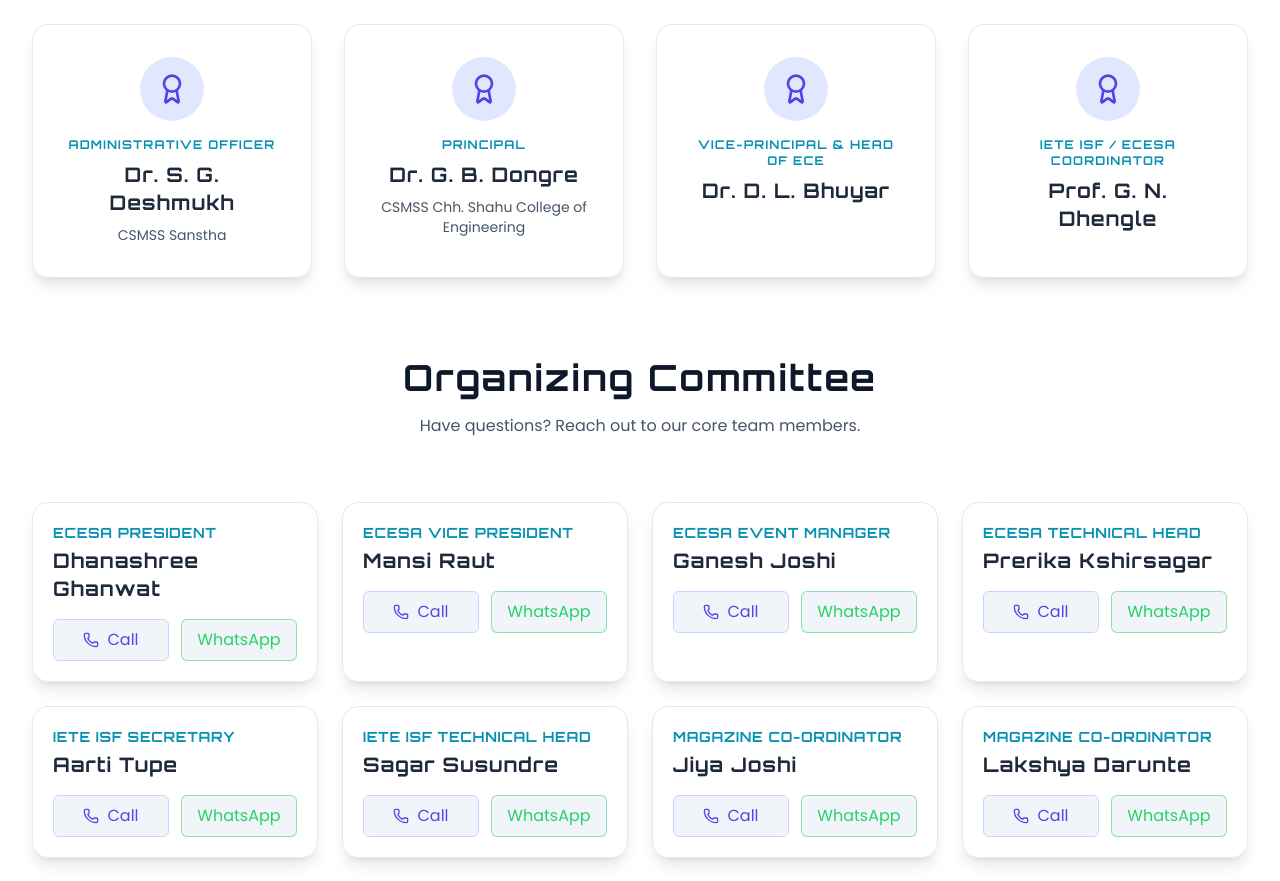
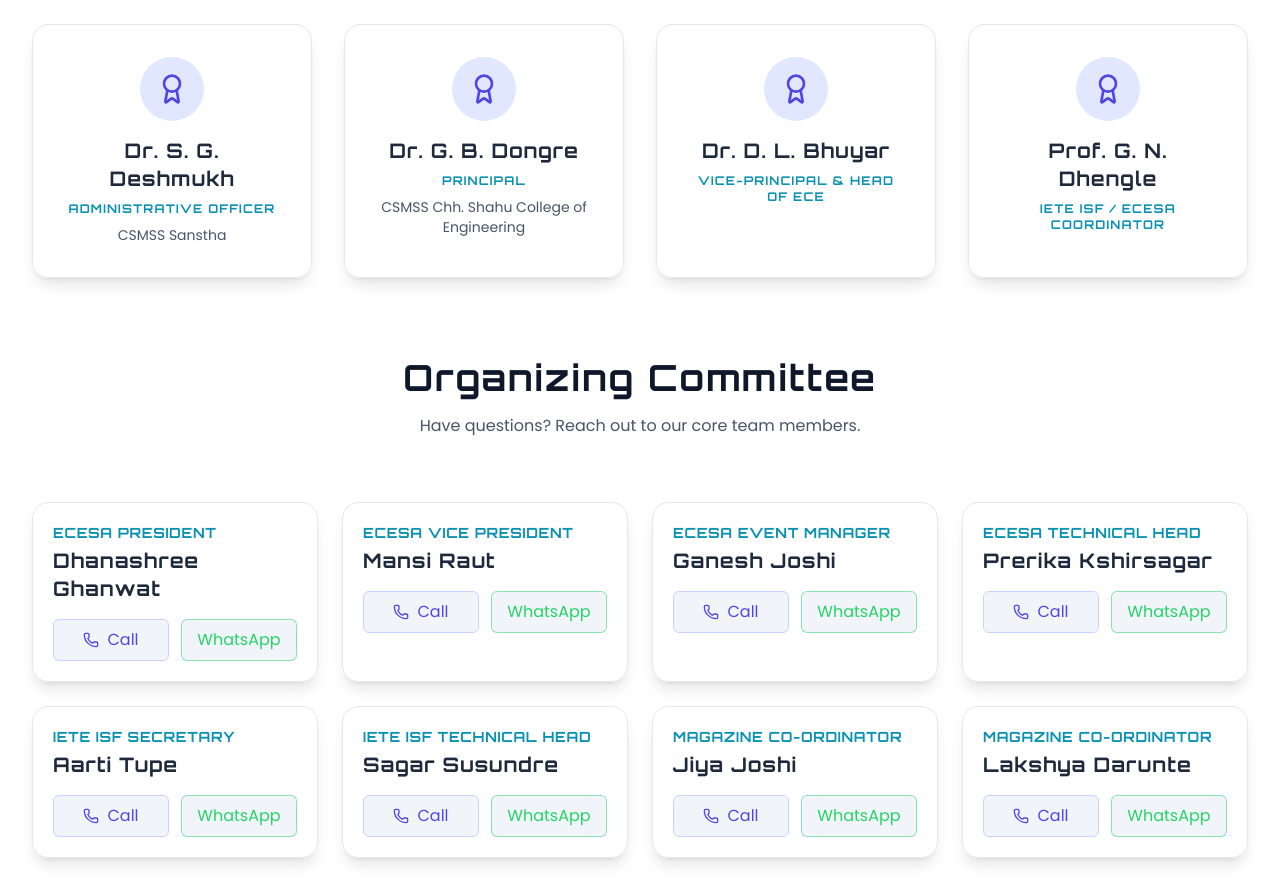
Before and after one commit to Saurabh-Shinde-Patil/TechTonic-2026, a React (Vite) app: page / in a window 1280 px wide. Shown: the part 5660-6541 px from the top of the page. Built offline with nearby package versions, Linux system fonts and the light colour scheme.

Commit message:
update Honorable Dignitaries

```diff
--- a/src/components/Contact.jsx
+++ b/src/components/Contact.jsx
@@ -35,10 +35,10 @@ export default function Contact() {
                 <Award size={32} />
               </div>
 
+              <h3 className="text-xl font-orbitron font-bold text-slate-800 dark:text-white mb-2">{person.name}</h3>
               <h4 className="text-xs font-bold uppercase tracking-widest mb-2 text-cyan-600 dark:text-neon-cyan">
                 {person.role}
               </h4>
-              <h3 className="text-xl font-orbitron font-bold text-slate-800 dark:text-white mb-2">{person.name}</h3>
               {person.details && (
                 <p className="text-slate-600 dark:text-gray-400 text-sm">{person.details}</p>
               )}
```
